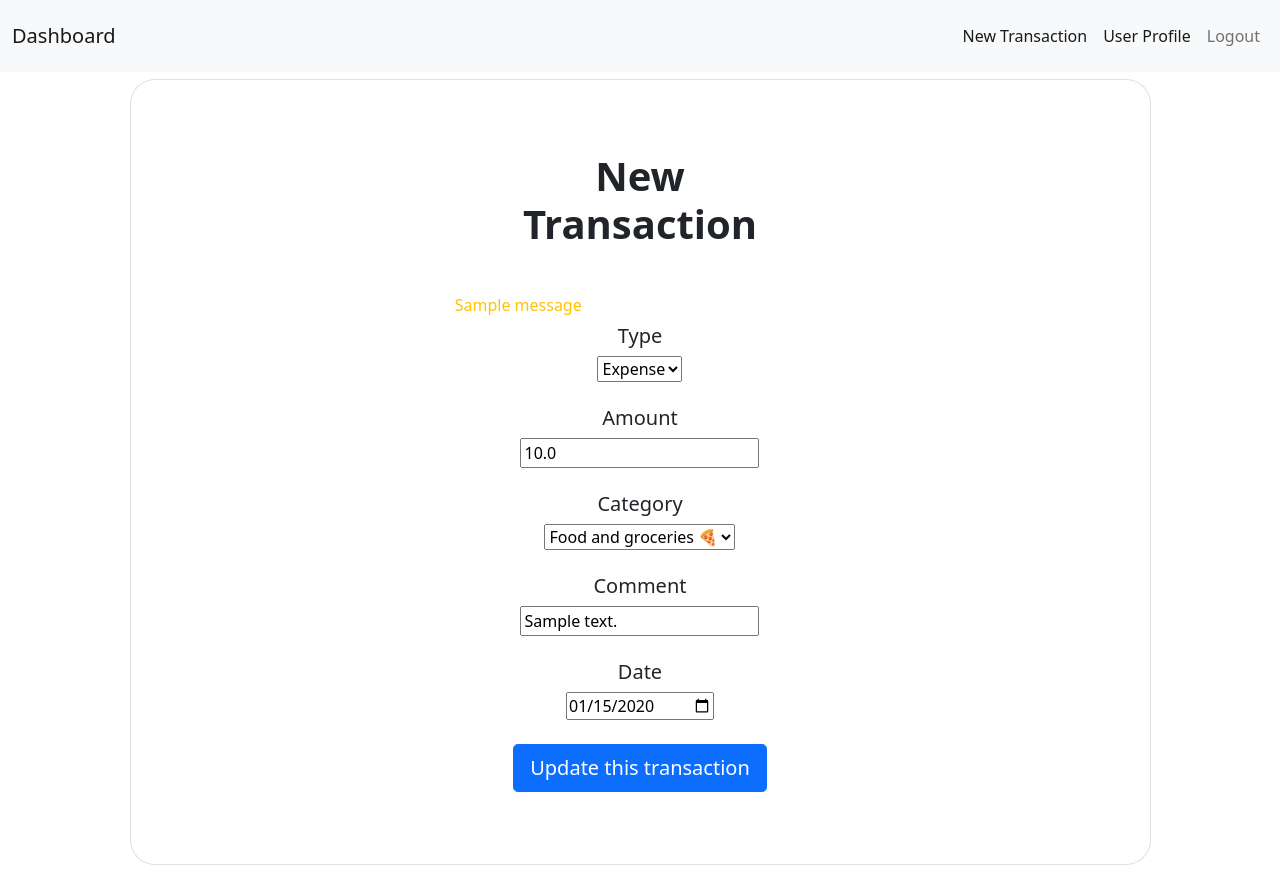
After one commit to AkShAtHaA-L/Python-Expense-Tracker, a Django app: page /dashboard/edit/1 in a window 1280 px wide. The commit adds this page. Run offline with Django 4.2, Linux system fonts and the light colour scheme; a user stored in the database is signed in; tables that the repository leaves empty hold one stand-in row (values such as "Sample post"); one stand-in notice (Sample message) is shown.

Commit message:
edit transaction

```diff
--- a/expense_tracker/settings.py
+++ b/expense_tracker/settings.py
@@ -32,7 +32,6 @@ ALLOWED_HOSTS = []
 
 INSTALLED_APPS = [
     'django_bootstrap5',
-    'django_icons',
     'users.apps.UsersConfig',
     'transactions.apps.TransactionsConfig',
     'django.contrib.admin',
@@ -129,8 +128,3 @@ DEFAULT_AUTO_FIELD = 'django.db.models.BigAutoField'
 
 LOGIN_REDIRECT_URL = 'dashboard'
 LOGIN_URL = 'login'
-DJANGO_ICONS = {
-    "ICONS": {
-        "edit": {"name": "far fa-pencil"},
-    },
-}
--- /dev/null
+++ b/transactions/templates/transactions/edit.html
@@ -0,0 +1,65 @@
+{% extends "./base.html" %}
+
+{% block title %}
+New Transaction
+{%endblock%}
+
+
+{% block body%}
+<section class="vh-100" style="background-color: #fff;">
+    <div class="container h-100">
+        <div class="row d-flex justify-content-center align-items-center h-100">
+            <div class="col-lg-12 col-xl-11">
+                <div class="card text-black" style="border-radius: 25px;">
+                    <div class="card-body p-md-5">
+                        <div class="row justify-content-center">
+                            <div class="col-md-10 col-lg-6 col-xl-5 order-2 order-lg-1">
+                                <p class="text-center h1 fw-bold mb-5 mx-1 mx-md-4 mt-4">New Transaction</p>
+                                {% for message in messages %}
+                                    <h6 class="text-warning">{{ message }}</h6>
+                                {% endfor %}
+                                <form method="POST" class="mx-1 mx-md-4">
+                                {% csrf_token %}
+                                    <div class="d-flex flex-row align-items-center mb-4">
+                                        <div class="form-outline flex-fill mb-0 text-center">
+                                            <h5>{{form.type.label}}</h5>
+                                            {{form.type}}
+                                        </div>
+                                    </div>
+                                    <div class="d-flex flex-row align-items-center mb-4">
+                                        <div class="form-outline flex-fill mb-0 text-center">
+                                            <h5 class="text-center">{{form.amount.label}}</h5>
+                                            {{form.amount}}
+                                        </div>
+                                    </div>
+                                    <div class="d-flex flex-row align-items-center mb-4">
+                                        <div class="form-outline flex-fill mb-0 text-center">
+                                            <h5 class="text-center">{{form.category.label}}</h5>
+                                            {{form.category}}
+                                        </div>
+                                    </div>
+                                    <div class="d-flex flex-row align-items-center mb-4">
+                                        <div class="form-outline flex-fill mb-0 text-center">
+                                            <h5 class="text-center">{{form.comment.label}}</h5>
+                                            {{form.comment}}
+                                        </div>
+                                    </div>
+                                    <div class="d-flex flex-row align-items-center mb-4">
+                                        <div class="form-outline flex-fill mb-0 text-center">
+                                            <h5 class="text-center">{{form.date.label}}</h5>
+                                            {{form.date}}
+                                        </div>
+                                    </div>
+                                    <div class="d-flex justify-content-center mx-4 mb-3 mb-lg-4">
+                                        <button type="submit" class="btn btn-primary btn-lg">Update this transaction</button>
+                                    </div>
+                                </form>
+                            </div>
+                        </div>
+                    </div>
+                </div>
+            </div>
+        </div>
+    </div>
+</section>
+{%endblock%}
--- a/transactions/templates/transactions/index.html
+++ b/transactions/templates/transactions/index.html
@@ -1,5 +1,4 @@
 {% extends "./base.html" %}
-{% load icons %}
 
 {% block title %}
 User dashboard
@@ -29,8 +28,8 @@ User dashboard
                 <td>{{ transaction.category }}</td>
                 <td>{{ transaction.comment }}</td>
                 <td>{{ transaction.amount }}</td>
-                <td>{% icon 'edit' %}</td>
-                <td><a href="">Delete</a></td>
+                <td><a href="{% url 'edit' transaction.id %}">Edit</a></td>
+                <td><a href="{% url 'delete' transaction.id %}">Delete</a></td>
             </tr>
             {% endfor %}
         </tbody>
--- a/transactions/urls.py
+++ b/transactions/urls.py
@@ -6,5 +6,7 @@ from django.contrib.auth import views as authentication_views
 urlpatterns = [
     path("", transaction_views.dashboard, name="dashboard"),
     path("transaction/", transaction_views.newentry, name="newtransaction"),
-    path("allexpenses/",transaction_views.allentries,name="allexpenses")
+    path("allexpenses/",transaction_views.allentries,name="allexpenses"),
+    path("edit/<int:id>",transaction_views.edit_entry,name="edit"),
+    path("delete/<int:id>",transaction_views.delete_entry,name="delete")
 ]
--- a/transactions/views.py
+++ b/transactions/views.py
@@ -112,3 +112,29 @@ def allentries(request):
         'budget_exceeded': budget_exceeded
     }
     return render(request, "transactions/allexpenses.html",context=context)
+
+
+@login_required
+def edit_entry(request, **kwargs):
+    transaction_id = kwargs["id"]
+    transaction_object = Transaction.objects.get(pk=transaction_id)
+    form = TransactionForm(instance=transaction_object)
+    if request.method == 'POST':
+        updated_transaction = Transaction.objects.get(pk=transaction_id)
+        form = TransactionForm(request.POST,instance=updated_transaction)
+        if form.is_valid():
+            form.save()
+    context = {
+        'form': form
+    }
+    return render(request, "transactions/edit.html",context=context)
+
+
+@login_required
+def delete_entry(request, **kwargs):
+    print(request.method)
+    if request.method =='POST' and 'delete' in request.POST:
+        transaction_id = kwargs["id"]
+        old_transaction = Transaction.objects.get(pk=transaction_id)
+        print(old_transaction.delete())
+    return redirect('dashboard')
```
